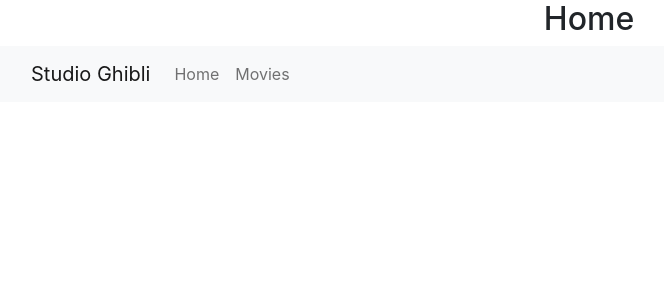
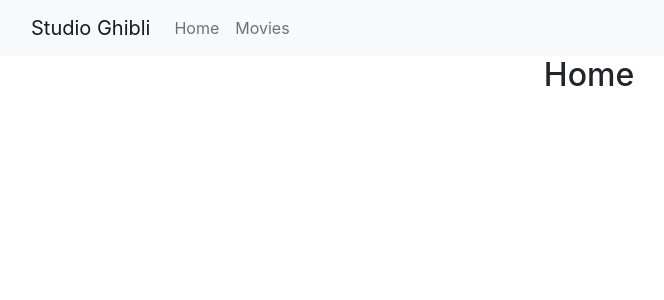
Before and after one commit to Equipo-8-fullstack-g5/tareaghibli, a React (Create React App) app: page / in a window 1280 px wide. Shown: the top 300 px of the page, without its empty margins (51-715 px from the left). Built offline with nearby package versions, Linux system fonts and the light colour scheme; no server answers.

Commit message:
ya amarro

```diff
--- a/package.json
+++ b/package.json
@@ -11,6 +11,7 @@
     "react": "^18.1.0",
     "react-bootstrap": "^2.4.0",
     "react-dom": "^18.1.0",
+    "react-router-dom": "^6.3.0",
     "react-scripts": "5.0.1",
     "web-vitals": "^2.1.4"
   },
--- a/src/components/Card_movies.jsx
+++ b/src/components/Card_movies.jsx
@@ -1,6 +1,7 @@
 import React, { useState, useEffect } from 'react'
-import { Card } from "react-bootstrap"
+import { Card, Container, ListGroup, ListGroupItem } from "react-bootstrap"
 import axios from 'axios'
+import Menu from './Menu'
 
 
 const Card_movies = () => {
@@ -22,24 +23,30 @@ const [films, setFilms] = useState ([])
   return (
     films.map ((film) => {
       return (
-      <Card  className="bg-dark text-white">
-    <Card.Img src={film.image} alt="Card image" />
-    <Card.ImgOverlay>
-      <Card.Title>{film.title} </Card.Title>
-      <Card.Text>
-        {film.description}
-      </Card.Text>
-      <Card.Text>
-        {film.director}
-      </Card.Text>
-      <Card.Text>
-        {film.running_time}
-      </Card.Text>
-      <Card.Text>
-        {film.rt_score}
-      </Card.Text>
-    </Card.ImgOverlay>
-  </Card>
+
+        <Container>
+          <Menu />
+        <Card style={{ width: '18rem' }}>
+            <Card.Img variant="top" src={film.image} alt={film.title} />
+          <Card.Body>
+            <Card.Title>{film.title}</Card.Title>
+            <Card.Text>
+            {film.description}
+           </Card.Text>
+          </Card.Body>
+          <ListGroup className="list-group-flush">
+            <ListGroupItem><h5>Director: {film.director}</h5></ListGroupItem>
+            <ListGroupItem><h5>Duracion: {film.running_time}</h5></ListGroupItem>
+            <ListGroupItem><h5>Calificacion: {film.rt_score}</h5></ListGroupItem>
+          </ListGroup>
+          <Card.Body>
+            <button className='btn btn-success'>Ver info</button>
+          </Card.Body>
+        </Card>
+
+        </Container>
+
+
     )
     }))
 }
--- a/src/components/Home.jsx
+++ b/src/components/Home.jsx
@@ -1,4 +1,5 @@
 import React from 'react'
+import Menu from './Menu';
 
 import { Container, Navbar , Nav, FormText } from 'react-bootstrap';
 
@@ -7,22 +8,11 @@ import { Container, Navbar , Nav, FormText } from 'react-bootstrap';
 const Home = () => {
   return (
     <div>
+      <Menu />
       <div>
         <h2 className="text-center">Home</h2>
       </div>
-    <Navbar bg="light" expand="lg">
-<Container>
-    <Navbar.Brand href="#home">Studio Ghibli</Navbar.Brand>
-    <Navbar.Toggle aria-controls="basic-navbar-nav" />
-    <Navbar.Collapse id="basic-navbar-nav">
-    <Nav className="me-auto">
-        <Nav.Link href="#home">Home</Nav.Link>
-        <Nav.Link href="#link">Movies</Nav.Link>
 
-    </Nav>
-    </Navbar.Collapse>
-</Container>
-</Navbar>
 </div>
   )
 }
--- /dev/null
+++ b/src/components/Info.jsx
@@ -0,0 +1,9 @@
+import React from 'react'
+
+const Info = () => {
+  return (
+    <div>Info</div>
+  )
+}
+
+export default Info
--- /dev/null
+++ b/src/components/Menu.jsx
@@ -0,0 +1,24 @@
+import React from 'react'
+import {Navbar, Container, Nav} from 'react-bootstrap';
+
+const Menu = () => {
+  return (
+    <div>
+        <Navbar bg="light" expand="lg">
+          <Container>
+            <Navbar.Brand href="#home">Studio Ghibli</Navbar.Brand>
+            <Navbar.Toggle aria-controls="basic-navbar-nav" />
+            <Navbar.Collapse id="basic-navbar-nav">
+            <Nav className="me-auto">
+        <Nav.Link href="/">Home</Nav.Link>
+        <Nav.Link href="/Movies">Movies</Nav.Link>
+
+        </Nav>
+        </Navbar.Collapse>
+       </Container>
+      </Navbar>
+    </div>
+  )
+}
+
+export default  Menu
--- a/src/index.js
+++ b/src/index.js
@@ -4,13 +4,23 @@ import './index.css';
 import reportWebVitals from './reportWebVitals';
 import  Home  from "./components/Home";
 import Card_movies from "./components/Card_movies";
-import { Container, Navbar , Nav, NavDropdown, Card } from 'react-bootstrap';
+import { BrowserRouter,Routes,Route} from "react-router-dom"
+import Info from './components/Info';
+// import { Container, Navbar , Nav, NavDropdown, Card } from 'react-bootstrap';
+import Menu from './components/Menu'
+
 
 const root = ReactDOM.createRoot(document.getElementById('root'));
 root.render(
   <React.StrictMode>
-   <Home />
-   <Card_movies />
+   <BrowserRouter>
+   <Routes>
+     <Route path='/' element={<Home />}/>
+     <Route path='/Movies' element={<Card_movies />}/>
+     <Route path='/Info' element={<Info />}/>
+   </Routes>
+
+   </BrowserRouter>
   </React.StrictMode>
 );
 
```
Also changed, not shown: 1 other file (tests, documents, lock files or other folders).
